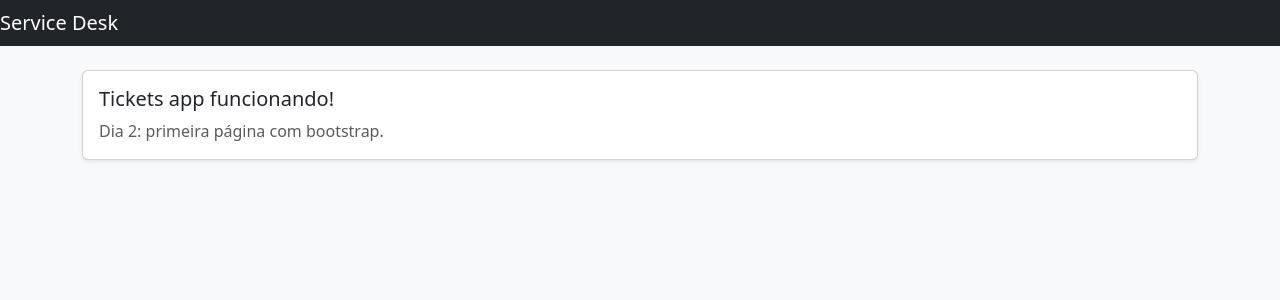
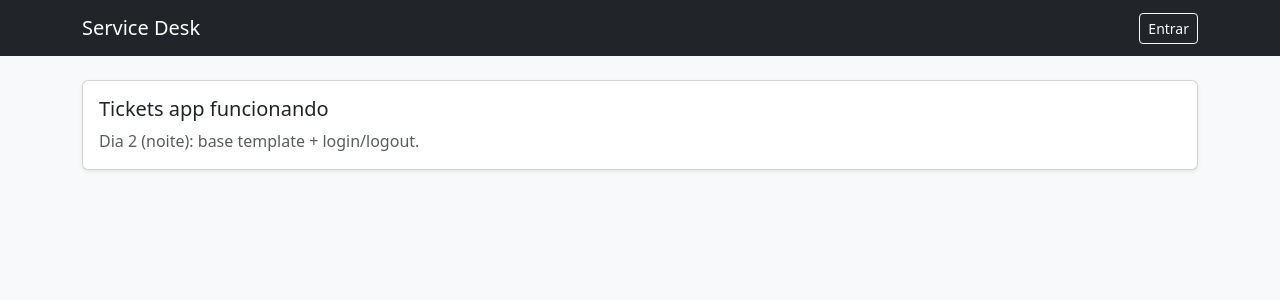
Before and after one commit to ErikvPereira/service-desk, a Django app: page /tickets/ in a window 1280 px wide. Shown: the top 300 px of the page. Run offline with Django 5.2, Linux system fonts and the light colour scheme.

Commit message:
feat: add base template and simple login/logout

```diff
--- /dev/null
+++ b/tickets/templates/base.html
@@ -0,0 +1,30 @@
+<!doctype html>
+<html lang="pt-br">
+  <head>
+    <meta charset="utf-8" />
+    <meta name="viewport" content="width=device-width, initial-scale=1" />
+    <title>{% block title %}Service Desk{% endblock %}</title>
+    <link href="https://cdn.jsdelivr.net/npm/bootstrap@5.3.3/dist/css/bootstrap.min.css" rel="stylesheet">
+  </head>
+
+  <body class="bg-light">
+    <nav class="navbar navbar-expand-lg navbar-dark bg-dark">
+      <div class="container">
+        <a class="navbar-brand" href="/tickets/">Service Desk</a>
+
+        <div class="ms-auto d-flex gap-2">
+          {% if user.is_authenticated %}
+            <span class="navbar-text text-white-50">Olá, {{ user.username }}</span>
+            <a class="btn btn-outline-light btn-sm" href="/logout/">Sair</a>
+          {% else %}
+            <a class="btn btn-outline-light btn-sm" href="/login/">Entrar</a>
+          {% endif %}
+        </div>
+      </div>
+    </nav>
+
+    <main class="container py-4">
+      {% block content %}{% endblock %}
+    </main>
+  </body>
+</html>
--- a/tickets/templates/tickets/home.html
+++ b/tickets/templates/tickets/home.html
@@ -1,24 +1,10 @@
-<!DOCTYPE html>
-<html lang="pt-br">
-<head>
-    <meta charset="UTF-8">
-    <meta name="viewport" content="width=device-width, initial-scale=1.0">
-    <title>Service Desk</title>
-    <link href="https://cdn.jsdelivr.net/npm/bootstrap@5.3.3/dist/css/bootstrap.min.css" rel="stylesheet">
-</head>
-<body class="bg-light">
-    <nav class="navbar navbar-dark bg-dark">
-        <div class="cointaner">
-            <span class="navbar-brand">Service Desk</span>
-        </div>
-    </nav>
-    <main class="container py-4">
-        <div class="card shadow-sm">
-            <div class="card-body">
-                <h1 class="h5">Tickets app funcionando!</h1>
-                <p class="text-muted mb-0">Dia 2: primeira página com bootstrap.</p>
-            </div>
-        </div>
-    </main>
-</body>
-</html>
+{% extends 'base.html' %}
+{% block title %}Home{% endblock %}
+{% block content %}
+<div class="card shadow-sm">
+    <div class="card-body">
+        <h1 class="h5"> Tickets app funcionando</h1>
+        <p class="text-muted mb-0">Dia 2 (noite): base template + login/logout.</p>
+    </div>
+</div>
+{% endblock %}
--- a/tickets/urls.py
+++ b/tickets/urls.py
@@ -1,6 +1,8 @@
 from django.urls import path
-from .views import tickets_home
+from .views import tickets_home, login_view, logout_view
 
 urlpatterns = [
     path('tickets/', tickets_home, name='tickets_home'),
+    path('login/', login_view, name='login'),
+    path('logout/', logout_view, name='logout')
 ]
--- a/tickets/views.py
+++ b/tickets/views.py
@@ -1,5 +1,22 @@
-from django.shortcuts import render
+from django.shortcuts import render, redirect
+from django.contrib import messages
+from django.contrib.auth import authenticate, login, logout
 
 # Create your views here.
 def tickets_home(request):
     return render(request, 'tickets/home.html')
+
+def login_view(request):
+    if request.method == 'POST':
+        username = request.POST.get('username', '').strip()
+        password = request.POST.get('password', '').strip()
+        user = authenticate(request, username=username, password=password)
+        if user:
+            login(request, user)
+            return redirect('tickets_home')
+        messages.error(request, 'Usuário ou senha inválidos.')
+    return render(request, 'auth/login.html')
+
+def logout_view(request):
+    logout(request)
+    return redirect('login')
```
Also changed, not shown: tickets/templates/auth/login.html (added, +32 -0 lines).
